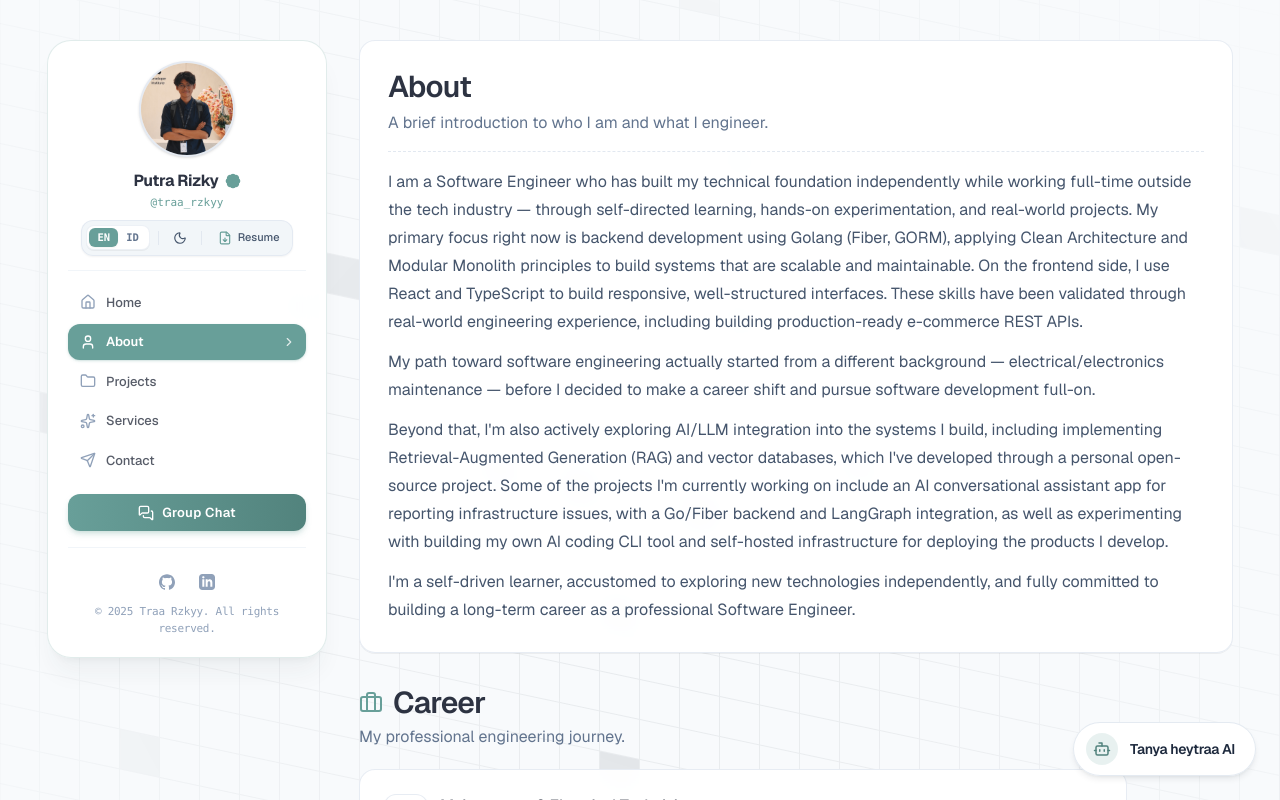
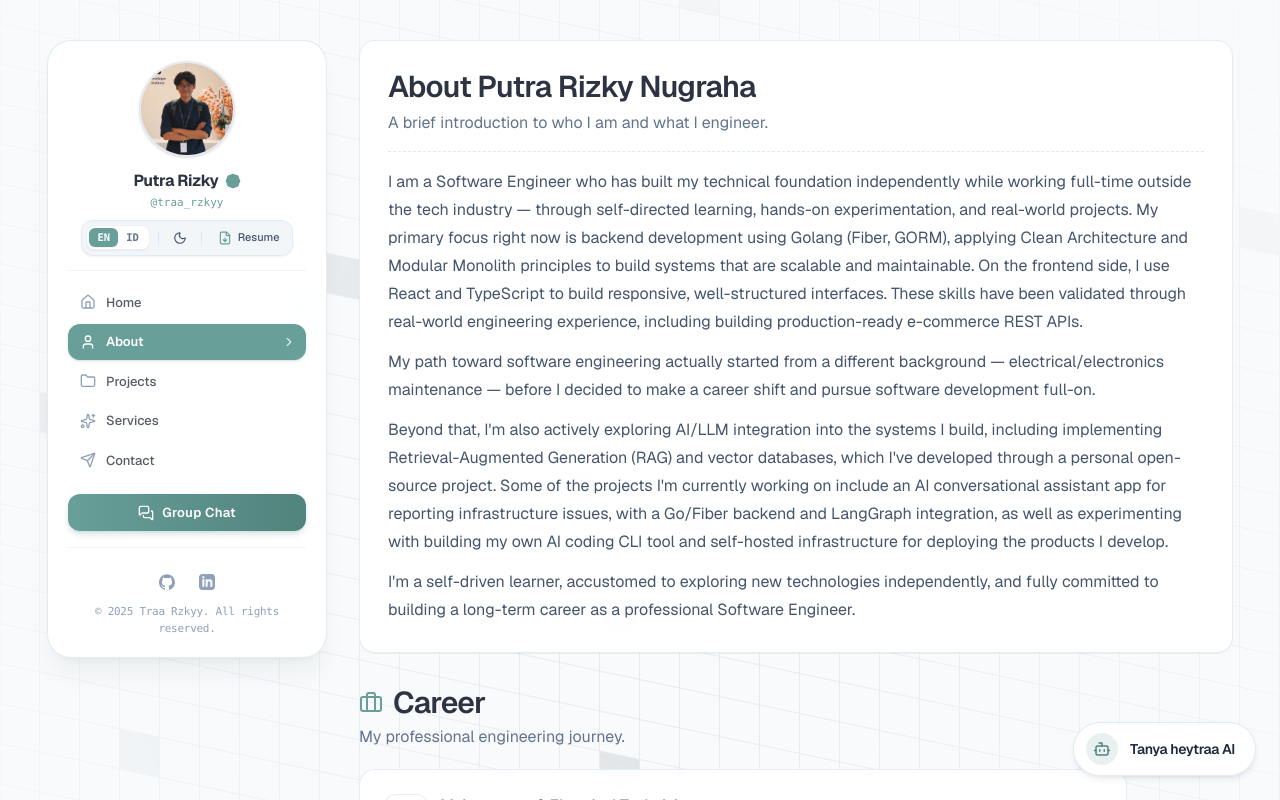
Before and after one commit to arttVinci/heytraa.com, a Next.js app: page /en/about in a window 1280 px wide. Shown: the top 800 px of the page. Built offline with nearby package versions, Linux system fonts and the light colour scheme.

Commit message:
seo: optimize H1 heading on about page with full name Putra Rizky Nugraha

```diff
--- a/features/about/components/simple-profile-story.tsx
+++ b/features/about/components/simple-profile-story.tsx
@@ -15,7 +15,9 @@ export function SimpleProfileStory() {
       {/* Header */}
       <div className="space-y-1.5">
         <h1 className="text-2xl sm:text-3xl font-semibold tracking-tight text-[#2D3342] dark:text-[#F5F8F9]">
-          {lang === "id" ? "Tentang" : "About"}
+          {lang === "id"
+            ? "Tentang Putra Rizky Nugraha"
+            : "About Putra Rizky Nugraha"}
         </h1>
         <p className="text-sm sm:text-base text-slate-500 dark:text-slate-400">
           {lang === "id"
```
